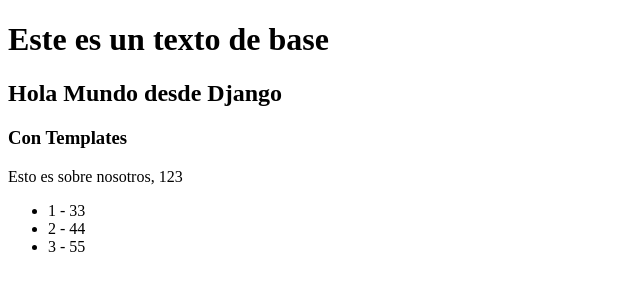
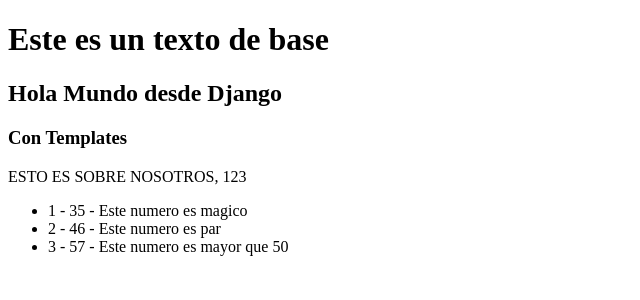
Before and after one commit to salasvictor22/Django3-Teoria, a Django app: page / in a window 1280 px wide. Shown: the part 106-406 px from the top of the page, without its empty margins (0-640 px from the left). Run offline with Django 5.2, Linux system fonts and the light colour scheme.

Commit message:
Se aplico mas filtros siguiendo la diapositica 8

```diff
--- a/miproyecto/inicio/templates/home.html
+++ b/miproyecto/inicio/templates/home.html
@@ -10,18 +10,20 @@
     <h2>Hola Mundo desde Django</h2>
     <h3>Con Templates</h3>
     <p>
-      {{ myText }},
+      {{ myText|upper }},
       {{ myNumber }}
     </p>
     <ul>
       {% for myItem in myList %}
-        <li>{{ forloop.counter}} - {{ myItem}}
-		  {% if miItem == 33 %}
-		    - Este numero es magico
-		  {% elif miItem > 50 %}
-		    - Este numero es mayor que 50
-		  {% endif %}
-		</li>
+        <li>{{ forloop.counter }} - {{ myItem|add:2 }}
+          {% if myItem == 33 %}
+            - Este numero es magico
+		  {% elif myItem|divisibleby:2 %}
+		    - Este numero es par
+          {% elif myItem > 50 %}
+            - Este numero es mayor que 50
+          {% endif %}
+        </li>
       {% endfor %}
     </ul>
   {% endblock %}
```
